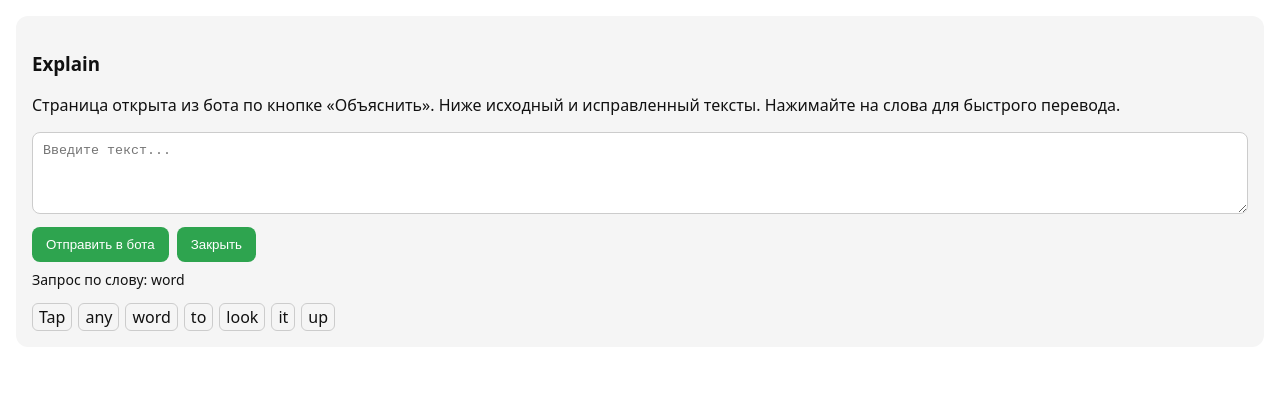
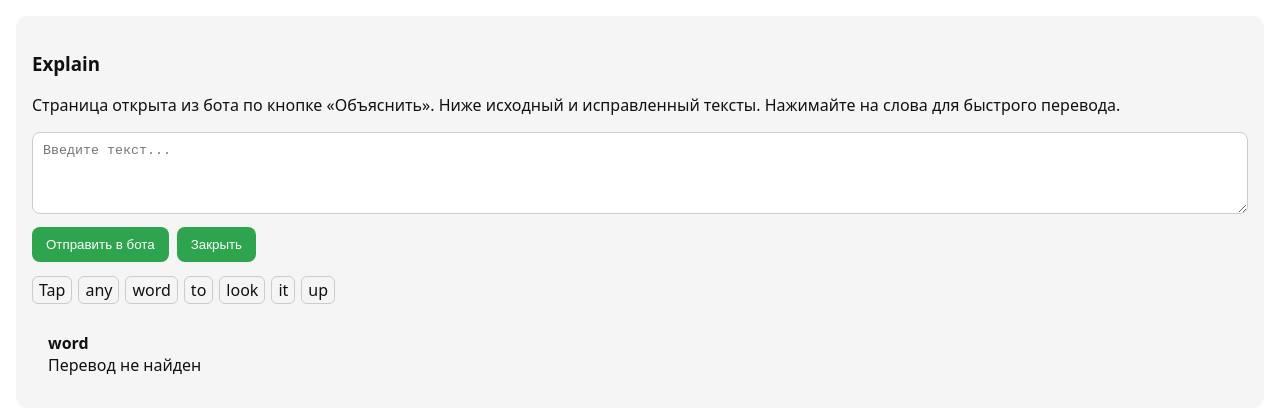
Before and after one commit to VladAvgustinovich/TelegramBot, a website: page TelegramBOT/web/index.html in a window 1280 px wide. Both pictures are taken after a click on the element "word". Drawn offline with Linux system fonts and the light colour scheme; no server answers.

Commit message:
Mini app: clickable words + lookup; bot handles web_app_data

```diff
--- a/TelegramBOT/web/index.html
+++ b/TelegramBOT/web/index.html
@@ -24,6 +24,7 @@
       </div>
       <p id="status" style="margin-top: 8px; font-size: 14px;"></p>
       <div id="tokens" style="margin-top: 12px; display: flex; flex-wrap: wrap; gap: 6px;"></div>
+      <div id="details" class="card" style="margin-top:12px; display:none;"></div>
     </div>
 
     <script>
@@ -35,6 +36,32 @@
 
       const statusEl = document.getElementById('status');
       const textEl = document.getElementById('text');
+
+      function detectLang(s){
+        const hasRu = /[А-Яа-яЁё]/.test(s);
+        const hasEn = /[A-Za-z]/.test(s);
+        if (hasRu && !hasEn) return 'ru';
+        if (hasEn && !hasRu) return 'en';
+        return 'auto';
+      }
+
+      async function translateQuick(word){
+        const lang = detectLang(word);
+        let from='en', to='ru';
+        if (lang==='ru') { from='ru'; to='en'; }
+        const url = `https://api.mymemory.translated.net/get?q=${encodeURIComponent(word)}&langpair=${from}|${to}`;
+        try {
+          const r = await fetch(url);
+          const j = await r.json();
+          return j?.responseData?.translatedText || '';
+        } catch { return ''; }
+      }
+
+      function showDetails(html){
+        const box = document.getElementById('details');
+        box.style.display = 'block';
+        box.innerHTML = html;
+      }
 
       function renderTokens(text) {
         const container = document.getElementById('tokens');
@@ -48,11 +75,12 @@
           span.style.borderRadius = '6px';
           span.style.border = '1px solid #ccc';
           span.style.cursor = 'pointer';
-          span.onclick = () => {
-            try {
-              tg?.sendData(JSON.stringify({ type: 'lookup', text: p }));
-              statusEl.textContent = `Запрос по слову: ${p}`;
-            } catch (e) { statusEl.textContent = 'Ошибка отправки: ' + e; }
+          span.onclick = async () => {
+            statusEl.textContent = `Перевод: ${p} ...`;
+            const tr = await translateQuick(p);
+            statusEl.textContent = '';
+            const safe = (x)=>x.replace(/&/g,'&amp;').replace(/</g,'&lt;').replace(/>/g,'&gt;');
+            showDetails(`<div><b>${safe(p)}</b><br/>${safe(tr || 'Перевод не найден')}</div>`);
           };
           container.appendChild(span);
         });
```
Also changed, not shown: docs/index.html (+33 -5 lines), 1 other file.
